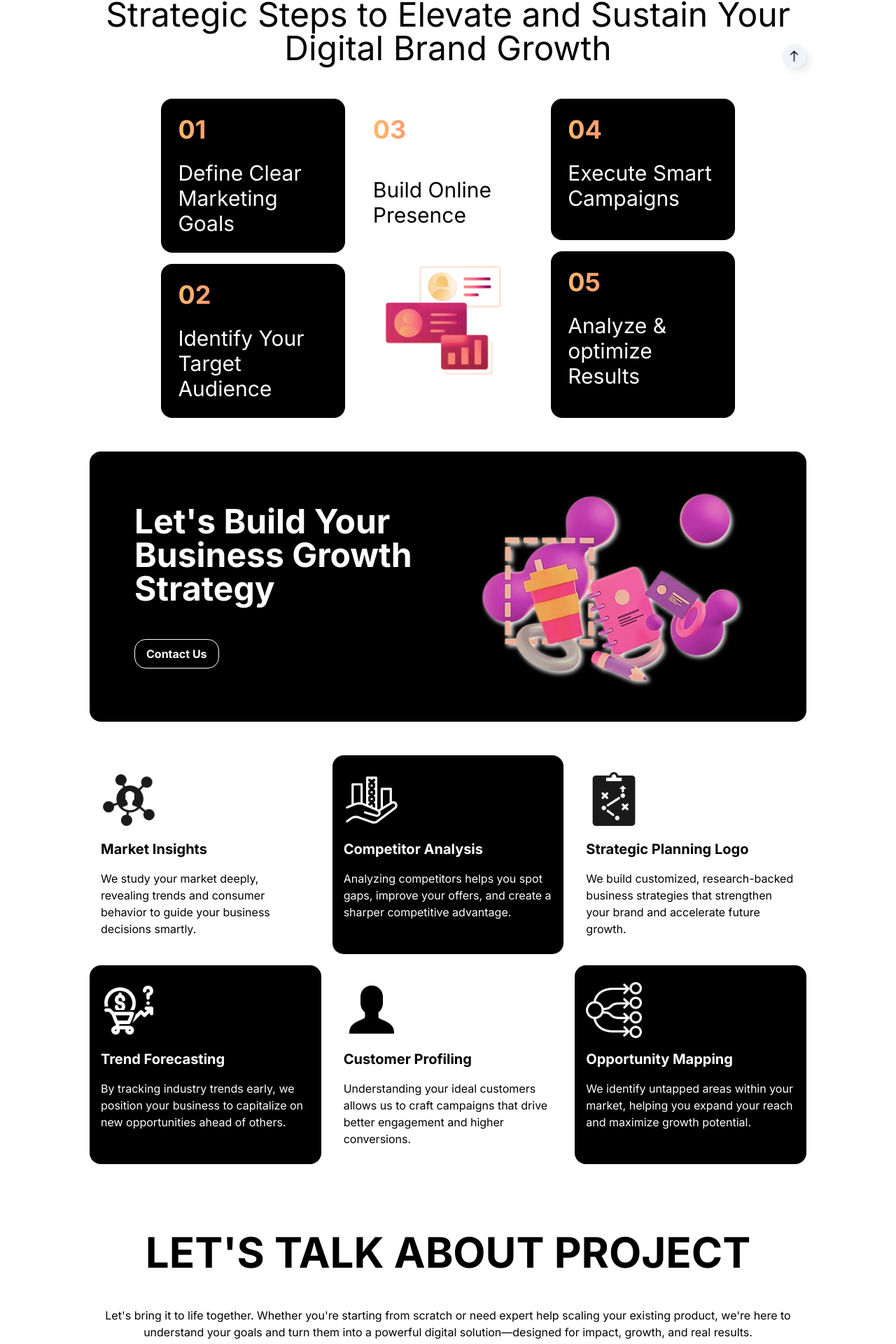
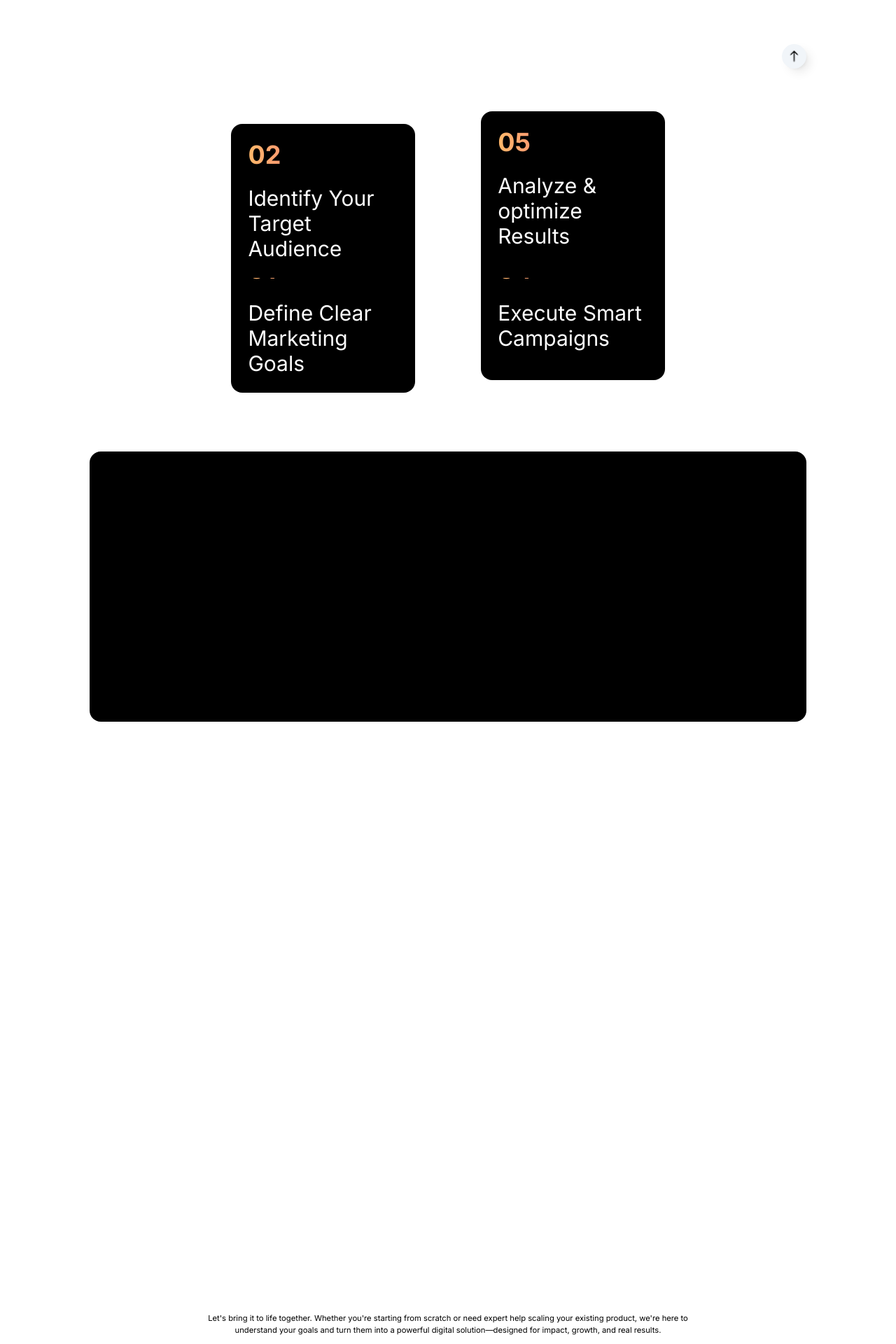
Before and after one commit to mayank20011/Digital-Marketing, a Next.js app: page /business-development in a window 1280 px wide. Shown: the part 672-2592 px from the top of the page at 70% size. Built offline with nearby package versions, Linux system fonts and the light colour scheme.

Commit message:
business development animation done

```diff
--- /dev/null
+++ b/src/Animations/BusinnessDevelopment/BusinessDevelopmentAnimation.jsx
@@ -0,0 +1,124 @@
+"use client";
+import { useGSAP } from "@gsap/react";
+import gsap from "gsap";
+import ScrollTrigger from "gsap/ScrollTrigger";
+gsap.registerPlugin(ScrollTrigger);
+
+const BusinessDevelopmentAnimation = () => {
+  useGSAP(() => {
+    const context = gsap.context(() => {
+      const tl = gsap.timeline();
+      tl.fromTo(
+        [".businessdevelopmentHeroText h1", ".businessdevelopmentHeroText p"],
+        { x: -100, autoAlpha: 0, scale: 0.5 },
+        { autoAlpha: 1, scale: 1, x: 0, stagger: 0.3 }
+      ).fromTo(
+        ".bdHeroImg",
+        { x: 300, autoAlpha: 0 },
+        { x: 0, autoAlpha: 1 },
+        0
+      );
+
+      const brandGrowth = gsap.timeline({
+        scrollTrigger: {
+          trigger: ".brandGrowth",
+          scroller: "body",
+          scrub: true,
+          start: () => {
+            return window.innerWidth > 768 ? "top 80%" : "top 90%";
+          },
+          end: () => {
+            return window.innerWidth > 768 ? "top 40%" : "top -60%";
+          },
+        },
+      });
+      brandGrowth
+        .fromTo(
+          ".brandGrowthH",
+          { y: 150, autoAlpha: 0 },
+          { y: 0, autoAlpha: 1 }
+        )
+        .fromTo(".bgCard1", { y: 200, x: 100 }, { y: 0, x: 0 })
+        .fromTo(".bgCard2", { y: -200, x: 100 }, { y: 0, x: 0 })
+        .fromTo(".bgCard4", { y: 200, x: -100 }, { y: 0, x: 0 })
+        .fromTo(".bgCard5", { y: -200, x: -100 }, { y: 0, x: 0 })
+        .fromTo(
+          ".bgCard3",
+          { y: 80, autoAlpha: 0, scale: 0.5 },
+          { y: 0, autoAlpha: 1, scale: 1 }
+        );
+
+      const letsCreate = gsap.timeline({
+        scrollTrigger: {
+          trigger: ".letsCreate",
+          scroller: "body",
+          scrub: true,
+          start: "top 80%",
+          end: () => {
+            return window.innerWidth > 600 ? "top 30%" : "top 20%";
+          },
+        },
+      });
+      letsCreate
+        .fromTo(
+          ".letsCreateTextDiv",
+          { x: 300, autoAlpha: 0, scale: 0.5 },
+          { autoAlpha: 1, scale: 1, x: 0 }
+        )
+        .fromTo(
+          ".letsCreate img",
+          { autoAlpha: 0, x: -300, scale: 0.6 },
+          { x: 0, scale: 1, autoAlpha: 1 },
+          0
+        )
+        .fromTo(
+          [".letsCreate h1", "letsCreate a"],
+          { y: 100, autoAlpha: 0 },
+          { y: 0, autoAlpha: 1, stagger: 0.7 }
+        );
+
+      // business Research TImeline
+      const businessResearch = gsap.timeline({
+        scrollTrigger: {
+          trigger: ".businessResearchCardContainer",
+          scroller: "body",
+          scrub: true,
+          start: "top 80%",
+          end: () => {
+            return window.innerWidth > 600 ? "top 40%" : "top -50%";
+          },
+        },
+      });
+
+      businessResearch
+        .fromTo(
+          [
+            ".businessResearchCard2",
+            ".businessResearchCard4",
+            ".businessResearchCard6",
+          ],
+          {y:200, autoAlpha:0 },
+          {y:0,autoAlpha:1, stagger:0.3}
+        )
+        .fromTo(
+          [
+            ".businessResearchCard1",
+            ".businessResearchCard3",
+            ".businessResearchCard5",
+          ],
+          {y:-200, autoAlpha:0 },
+          {y:0,autoAlpha:1, stagger:0.3},
+          0
+        );
+
+      // context end here
+    });
+
+    return () => {
+      context.revert();
+    };
+  }, []);
+  return null;
+};
+
+export default BusinessDevelopmentAnimation;
--- a/src/app/business-development/page.js
+++ b/src/app/business-development/page.js
@@ -1,3 +1,4 @@
+import BusinessDevelopmentAnimation from "@/Animations/BusinnessDevelopment/BusinessDevelopmentAnimation";
 import BusinessDevelopmentHero from "@/components/BusinessDevelopment/BusinessDevelopmentHero";
 import BusinessDevelopmentStrategies from "@/components/BusinessDevelopment/BusinessDevelopmentStrategies";
 import BusinessResearchExpert from "@/components/BusinessDevelopment/BusinessResearchExpert";
@@ -12,6 +13,7 @@ export default function BusinessDevelopment() {
       <LetUsCreate/>
       <BusinessResearchExpert/>
       <LetsTalkAboutProject/>
+      <BusinessDevelopmentAnimation/>
     </div>
   );
 }
--- a/src/components/BusinessDevelopment/BusinessDevelopmentStrategies.js
+++ b/src/components/BusinessDevelopment/BusinessDevelopmentStrategies.js
@@ -1,13 +1,13 @@
 import Image from "next/image";
 export default function BusinessDevelopmentStrategies() {
   return (
-    <div className="custom-container flex flex-col gap-6 md:gap-12">
-      <h1 className="text-2xl sm:text-3xl md:text-4xl lg:text-5xl text-center">
+    <div className="custom-container flex flex-col gap-6 md:gap-12 brandGrowth">
+      <h1 className="text-2xl sm:text-3xl md:text-4xl lg:text-5xl text-center relative brandGrowthH">
         Strategic Steps to Elevate and Sustain Your Digital Brand Growth
       </h1>
       <div className="grid grid-cols-1 md:grid-cols-3 gap-4 w-full md:w-9/10 lg:w-4/5 mx-auto">
         <div className="flex flex-col gap-4 text-white">
-          <div className="p-6 rounded-2xl bg-black flex flex-col gap-6 hover:shadow-[3px_3px_3px_black] hover:bg-white hover:text-black transition duration-1000 grow">
+          <div className="p-6 rounded-2xl bg-black flex flex-col gap-6 hover:shadow-[3px_3px_3px_black] hover:bg-white hover:text-black transition duration-1000 grow bgCard1 relative">
             <span className="text-4xl font-bold bg-gradient-to-r from-orange-300 to-pink-600 bg-clip-text text-transparent">01</span>
             <h5 className="text-xl md:text-2xl lg:text-3xl">
               Define Clear Marketing Goals
@@ -18,7 +18,7 @@ export default function BusinessDevelopmentStrategies() {
               strategy.
             </p>
           </div>
-          <div className="p-6 rounded-2xl bg-black flex flex-col gap-6 hover:shadow-[3px_3px_3px_black] hover:bg-white hover:text-black transition duration-1000 grow">
+          <div className="p-6 rounded-2xl bg-black flex flex-col gap-6 hover:shadow-[3px_3px_3px_black] hover:bg-white hover:text-black transition duration-1000 grow bgCard2 relative">
           <span className="text-4xl font-bold bg-gradient-to-r from-orange-300 to-pink-600 bg-clip-text text-transparent">02</span>
             <h5 className="text-xl md:text-2xl lg:text-3xl">
               Identify Your Target Audience
@@ -30,7 +30,7 @@ export default function BusinessDevelopmentStrategies() {
             </p>
           </div>
         </div>
-        <div className="bg-white flex flex-col gap-6 p-6 rounded-2xl text-black hover:shadow-[5px_5px_3px_white] hover:bg-black hover:text-white transition duration-1000">
+        <div className="bg-white flex flex-col gap-6 p-6 rounded-2xl text-black hover:shadow-[5px_5px_3px_white] hover:bg-black hover:text-white transition duration-1000 bgCard3 relative">
           <div className="flex flex-col gap-12 grow">
           <span className="text-4xl font-bold bg-gradient-to-r from-orange-300 to-pink-600 bg-clip-text text-transparent">03</span>
             <h5 className="text-xl md:text-2xl lg:text-3xl">Build Online Presence</h5>
@@ -51,7 +51,7 @@ export default function BusinessDevelopmentStrategies() {
           </div>
         </div>
         <div className="flex flex-col gap-4 text-white">
-          <div className="p-6 rounded-2xl bg-black flex flex-col gap-6 grow hover:shadow-[3px_3px_3px_black] hover:bg-white hover:text-black transition duration-1000">
+          <div className="p-6 rounded-2xl bg-black flex flex-col gap-6 grow hover:shadow-[3px_3px_3px_black] hover:bg-white hover:text-black transition bgCard4 duration-1000 relative">
           <h6 className="text-4xl font-bold bg-gradient-to-r from-orange-300 to-pink-600 bg-clip-text text-transparent">04</h6>
             <h5 className="text-xl md:text-2xl lg:text-3xl">Execute Smart Campaigns</h5>
             <p className="text-lg md:hidden">
@@ -59,7 +59,7 @@ export default function BusinessDevelopmentStrategies() {
               drive real engagement, conversions, and long-term growth.
             </p>
           </div>
-          <div className="p-6 rounded-2xl bg-black flex flex-col gap-6 grow hover:shadow-[3px_3px_3px_black] hover:bg-white hover:text-black transition duration-1000">
+          <div className="bgCard5 p-6 rounded-2xl bg-black flex flex-col gap-6 grow hover:shadow-[3px_3px_3px_black] hover:bg-white hover:text-black transition duration-1000 relative">
           <span className="text-4xl font-bold bg-gradient-to-r from-orange-300 to-pink-600 bg-clip-text text-transparent">05</span>
             <h5 className="text-xl md:text-2xl lg:text-3xl">Analyze & optimize Results</h5>
             <p className="text-lg md:hidden">
--- a/src/components/BusinessDevelopment/BusinessResearchExpert.js
+++ b/src/components/BusinessDevelopment/BusinessResearchExpert.js
@@ -2,12 +2,12 @@ import { bdExpertsCardsData as cards } from "@/Data/BusinessDevelopmentData";
 import Image from "next/image";
 export default function BusinessResearchExpert(){
   return (
-    <div className="grid md:grid-cols-2 lg:grid-cols-3 gap-4 custom-container">
+    <div className="grid md:grid-cols-2 lg:grid-cols-3 gap-4 custom-container businessResearchCardContainer">
       {cards.map((card,id)=>(
-        <div key={id} className={`flex flex-col gap-4 px-4 py-6 shadow-[2px_2px_2px_white] rounded-2xl hover:shadow-[5px_5px_5px_white] transition duration-1000 hover:-translate-y-[10px] ${(id+1)%2==0 ? 'bg-black text-white ': 'bg-white text-black'}`}>
-          <Image src={card.src} alt={card.alt} width={80} height={80}/>
-           <h6 className="text-lg sm:text-xl font-bold">{card.heading}</h6>
-           <p>{card.pera}</p>
+        <div key={id} className={`flex flex-col gap-4 px-4 py-6 shadow-[2px_2px_2px_white] rounded-2xl hover:shadow-[5px_5px_5px_white] transition duration-1000 hover:-translate-y-[10px] ${(id+1)%2==0 ? 'bg-black text-white ': 'bg-white text-black'} businessResearchCard${id+1}`}>
+          <Image src={card.src} alt={card.alt} width={80} height={80} className="relative"/>
+           <h6 className="text-lg sm:text-xl font-bold relative">{card.heading}</h6>
+           <p className="relative">{card.pera}</p>
       </div>))}
     </div>
   );
--- a/src/components/BusinessDevelopment/LetUsCreate.js
+++ b/src/components/BusinessDevelopment/LetUsCreate.js
@@ -2,13 +2,13 @@ import Image from "next/image";
 import Link from "next/link";
 export default function LetUsCreate(){
   return (
-    <div className="custom-container flex gap-12 items-center bg-black text-white p-4 sm:p-8 md:px-16  rounded-2xl flex-col md:flex-row">
-    <div className="flex flex-col gap-6 md:gap-12 w-full md:w-1/2 order-2 md:order-1">
-      <h1 className="text-2xl sm:text-3xl md:text-4xl font-bold lg:text-5xl">Let&apos;s Build Your Business Growth Strategy</h1>
-      <Link href={"/contact-us"} className="px-4 py-2 border w-fit rounded-2xl transition hover:-translate-y-[10px] hover:text-black hover:bg-gradient-to-r from-orange-600 to-pink-300 font-bold hover:border-black hover:shadow-[3px_3px_2px_white]">Contact Us</Link>
+    <div className="custom-container flex gap-12 items-center bg-black text-white p-4 sm:p-8 md:px-16  rounded-2xl flex-col md:flex-row letsCreate">
+    <div className="flex flex-col gap-6 md:gap-12 w-full md:w-1/2 order-2 md:order-1 letsCreateTextDiv relative">
+      <h1 className="text-2xl sm:text-3xl md:text-4xl font-bold lg:text-5xl letsCreateh1 relative">Let&apos;s Build Your Business Growth Strategy</h1>
+      <Link href={"/contact-us"} className="px-4 py-2 border w-fit rounded-2xl transition hover:-translate-y-[10px] hover:text-black hover:bg-gradient-to-r from-orange-600 to-pink-300 font-bold hover:border-black hover:shadow-[3px_3px_2px_white] relative">Contact Us</Link>
     </div>
     <div className="w-full md:w-1/2 flex justify-center order-1 md:order-2">
-      <Image src={"/ux-contact.webp"} alt={"Lets connect Image"} width={400} height={400} style={{filter:"drop-shadow(3px 3px 3px white)"}}/>
+      <Image src={"/ux-contact.webp"} alt={"Lets connect Image"} width={400} height={400} style={{filter:"drop-shadow(3px 3px 3px white)"}} className="relative"/>
     </div>
     </div>
   );
--- /dev/null
+++ b/src/components/webDev/Animation/LetsTalkAboutProjectAnimation.jsx
@@ -0,0 +1,41 @@
+"use client";
+import { useGSAP } from "@gsap/react";
+import gsap from "gsap";
+import ScrollTrigger from "gsap/ScrollTrigger";
+gsap.registerPlugin(ScrollTrigger);
+
+const LetsTalkAboutProjectAnimation = () => {
+  useGSAP(() => {
+    const context = gsap.context(() => {
+      const tl = gsap.timeline({
+        scrollTrigger: {
+          trigger: ".letsTalkAboutProject",
+          scroller: "body",
+          scrub: true,
+          start:"top 70%",
+          end:"top 50%"
+        },
+      });
+      tl.fromTo(
+        ".letsTalkAboutProject h1",
+        { y: 200, autoAlpha: 0 },
+        { y: 0, autoAlpha: 1 }
+      )
+        .fromTo(
+          ".letsTalkAboutProject a",
+          { y: -200, autoAlpha: 0 },
+          { y: 0, autoAlpha: 1 },
+          0
+        )
+        .fromTo(".letsTalkAboutProject p", { scale: 0.7 }, { scale: 1 });
+    });
+
+    return () => {
+      context.revert();
+    };
+  }, []);
+
+  return null;
+};
+
+export default LetsTalkAboutProjectAnimation;
--- a/src/components/webDev/LetsTalkAboutProject.js
+++ b/src/components/webDev/LetsTalkAboutProject.js
@@ -1,22 +1,26 @@
 import Link from "next/link";
+import LetsTalkAboutProjectAnimation from "./Animation/LetsTalkAboutProjectAnimation";
 export default function LetsTalkAboutProject() {
   return (
-    <div className="flex flex-col gap-6 md:gap-12 custom-container text-center pt-12">
-      <h1 className="text-2xl lg:text-4xl xl:text-6xl font-bold">
+    <>
+      <div className="flex flex-col gap-6 md:gap-12 custom-container text-center pt-12 letsTalkAboutProject">
+        <h1 className="text-2xl lg:text-4xl xl:text-6xl font-bold relative">
           LET&apos;S TALK ABOUT PROJECT
         </h1>
-      <p>
-        Let&apos;s bring it to life together. Whether you&apos;re starting from
-        scratch or need expert help scaling your existing product, we&apos;re
-        here to understand your goals and turn them into a powerful digital
-        solution—designed for impact, growth, and real results.
+        <p className="relative">
+          Let&apos;s bring it to life together. Whether you&apos;re starting
+          from scratch or need expert help scaling your existing product,
+          we&apos;re here to understand your goals and turn them into a powerful
+          digital solution—designed for impact, growth, and real results.
         </p>
         <Link
           href="/contact-us"
-        className="text-white bg-gradient-to-tr w-fit  mx-auto px-4 py-2 rounded-full hover:bg-gradient-to-tl transition duration-300 from-orange-300 to-pink-600 hover:shadow-[3px_3px_1px_black] hover:-translate-y-[10px] border"
+          className="text-white bg-gradient-to-tr w-fit  mx-auto px-4 py-2 rounded-full hover:bg-gradient-to-tl transition duration-300 from-orange-300 to-pink-600 hover:shadow-[3px_3px_1px_black] hover:-translate-y-[10px] border relative"
         >
           Contact Us
         </Link>
       </div>
+      <LetsTalkAboutProjectAnimation/>
+    </>
   );
 }
```
Also changed, not shown: src/components/BusinessDevelopment/BusinessDevelopmentHero.js (+4 -4 lines). Lines whose indentation alone changed are shown as unchanged.
